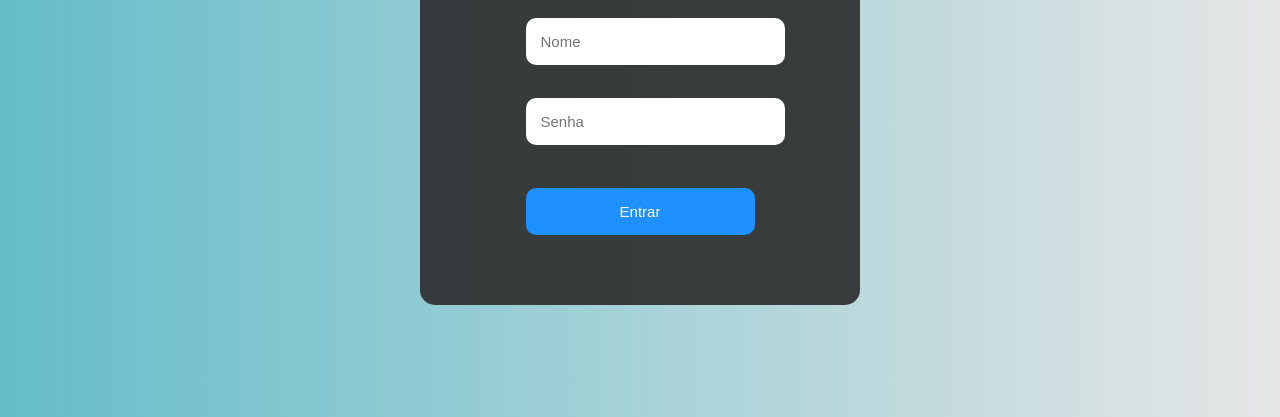
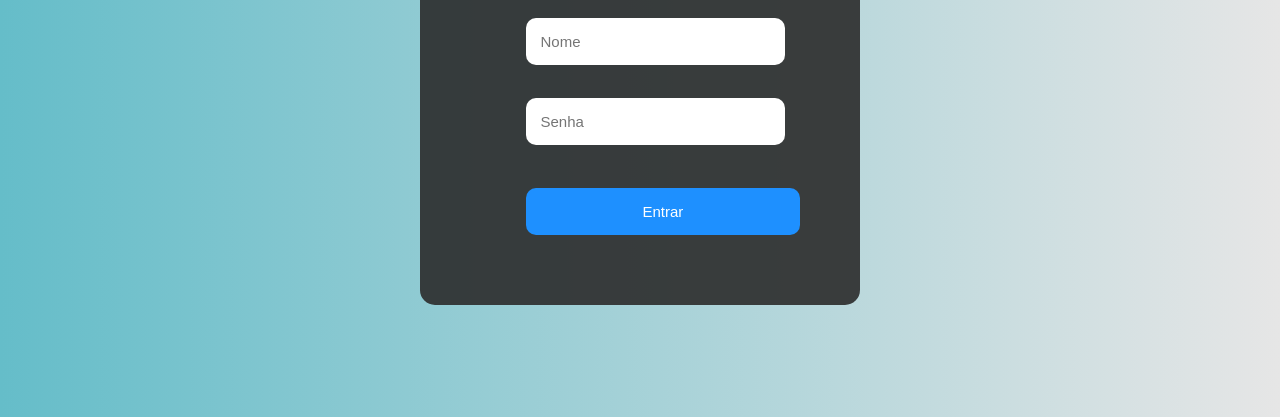
Before and after one commit to matheusfonsecabjj/login, a plain HTML site: page index.html in a window 1280 px wide. Shown: the part 383-800 px from the top of the page. Drawn offline with Linux system fonts and the light colour scheme; sample sign-in values are in the browser's storage.

Commit message:
Update style.css

```diff
--- a/style.css
+++ b/style.css
@@ -40,7 +40,7 @@ button {
     background-color: dodgerblue;
     border: none;
     padding: 15px;
-    width: 100%;  /* Faz o botão ocupar toda a largura do formulário */
+    width: 120%;  /* Faz o botão ocupar toda a largura do formulário */
     border-radius: 10px;
     color: white;
     font-size: 15px;
```
